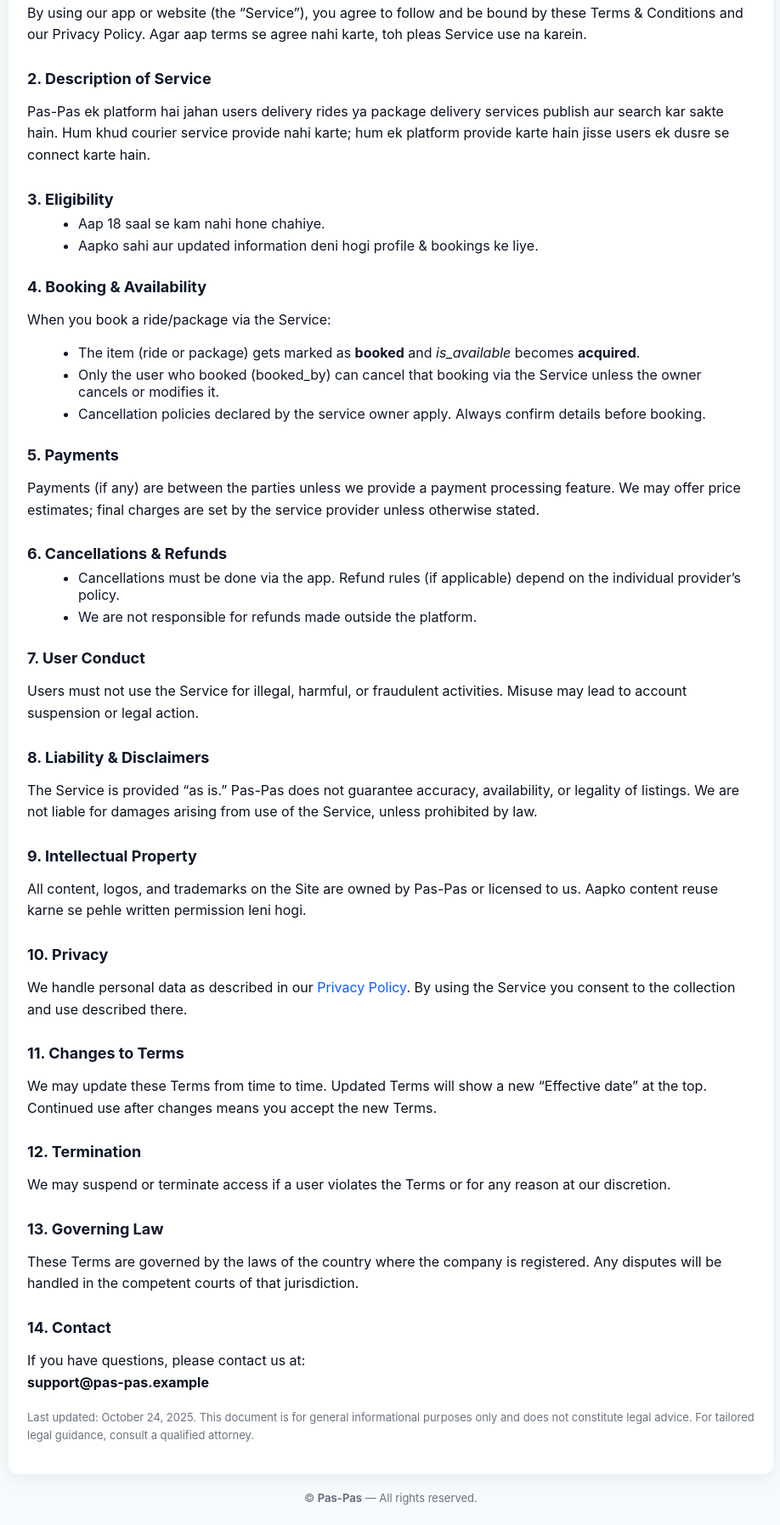
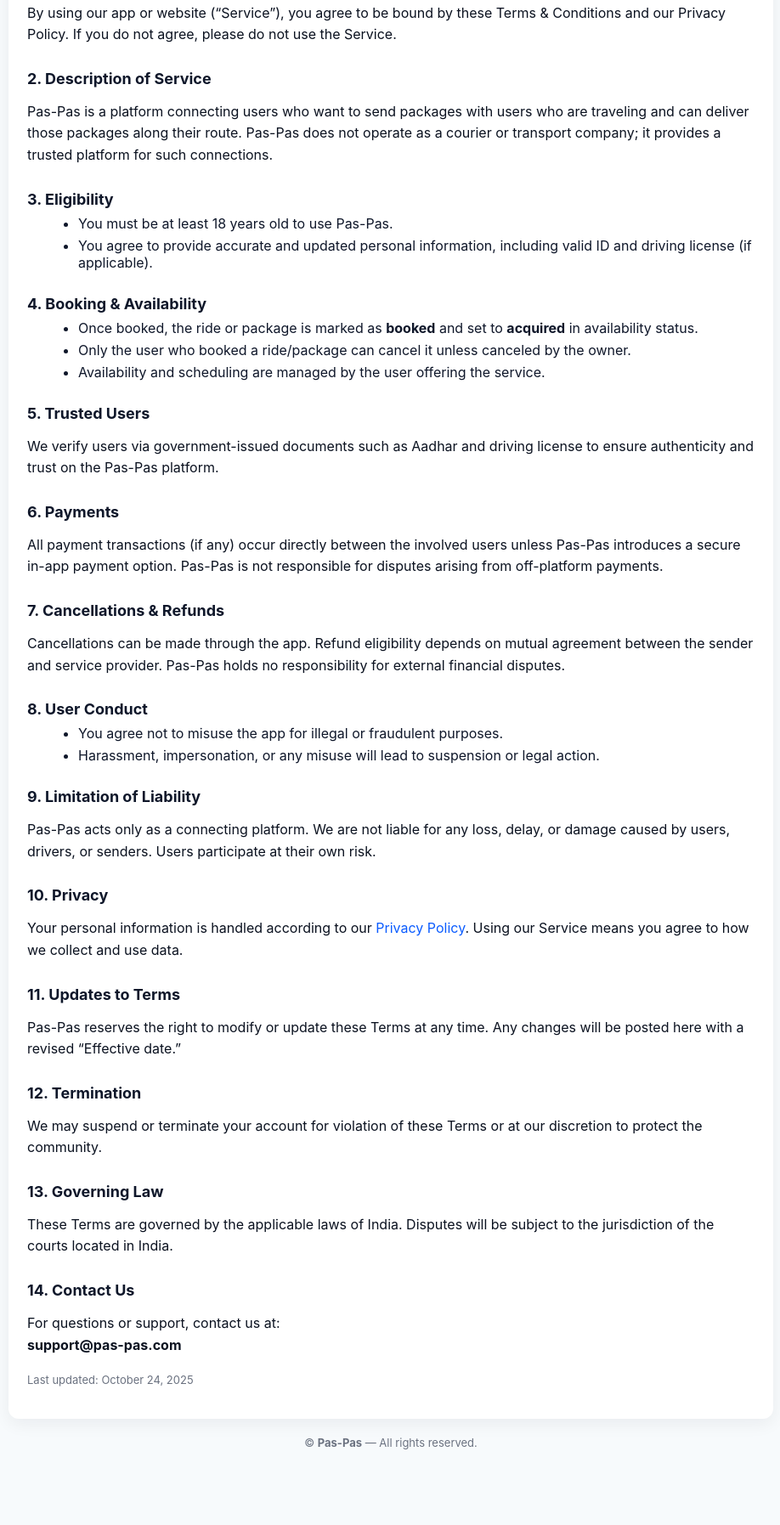
Before and after one commit to AnukulAntwal/pas_pas, a website: page public/terms.html in a window 1280 px wide. Shown: the part 242-2037 px from the top of the page at 85% size, without its empty margins (180-1098 px from the left). After the commit the page ends 1972 px from the top, so only its background shows below. Drawn offline with Linux system fonts and the light colour scheme.

Commit message:
terms and Conditions or server side rendering of pages

```diff
--- a/package.json
+++ b/package.json
@@ -25,6 +25,8 @@
     "multer": "^2.0.2",
     "mysql2": "^3.14.3",
     "nodemailer": "^7.0.10",
+    "path": "^0.12.7",
+    "resend": "^6.2.2",
     "sequelize": "^6.37.7",
     "socket.io": "^4.8.1"
   },
--- a/public/terms.html
+++ b/public/terms.html
@@ -22,13 +22,10 @@
     p{line-height:1.6;color:#0b1220}
     ul{margin:8px 0 18px 20px}
     li{margin:6px 0}
-    .muted{color:var(--muted);font-size:13px}
     .small{font-size:13px;color:var(--muted);margin-top:18px}
     footer{margin-top:20px;text-align:center;color:var(--muted);font-size:13px}
     a { color:#0b5cff; text-decoration: none; }
     a:hover { text-decoration: underline; }
-
-    /* responsive */
     @media (max-width:600px){
       .wrap{padding:14px;margin:18px}
       .logo{width:48px;height:48px;font-size:18px}
@@ -46,71 +43,61 @@
     </header>
 
     <div class="card">
-
       <h2>1. Acceptance of Terms</h2>
-      <p>By using our app or website (the “Service”), you agree to follow and be bound by these Terms & Conditions and our Privacy Policy. Agar aap terms se agree nahi karte, toh pleas Service use na karein.</p>
+      <p>By using our app or website (“Service”), you agree to be bound by these Terms & Conditions and our Privacy Policy. If you do not agree, please do not use the Service.</p>
 
       <h2>2. Description of Service</h2>
-      <p>Pas-Pas ek platform hai jahan users delivery rides ya package delivery services publish aur search kar sakte hain. Hum khud courier service provide nahi karte; hum ek platform provide karte hain jisse users ek dusre se connect karte hain.</p>
+      <p>Pas-Pas is a platform connecting users who want to send packages with users who are traveling and can deliver those packages along their route. Pas-Pas does not operate as a courier or transport company; it provides a trusted platform for such connections.</p>
 
       <h2>3. Eligibility</h2>
       <ul>
-        <li>Aap 18 saal se kam nahi hone chahiye.</li>
-        <li>Aapko sahi aur updated information deni hogi profile & bookings ke liye.</li>
+        <li>You must be at least 18 years old to use Pas-Pas.</li>
+        <li>You agree to provide accurate and updated personal information, including valid ID and driving license (if applicable).</li>
       </ul>
 
       <h2>4. Booking & Availability</h2>
-      <p>
-        When you book a ride/package via the Service:
-      </p>
       <ul>
-        <li>The item (ride or package) gets marked as <strong>booked</strong> and <em>is_available</em> becomes <strong>acquired</strong>.</li>
-        <li>Only the user who booked (booked_by) can cancel that booking via the Service unless the owner cancels or modifies it.</li>
-        <li>Cancellation policies declared by the service owner apply. Always confirm details before booking.</li>
+        <li>Once booked, the ride or package is marked as <strong>booked</strong> and set to <strong>acquired</strong> in availability status.</li>
+        <li>Only the user who booked a ride/package can cancel it unless canceled by the owner.</li>
+        <li>Availability and scheduling are managed by the user offering the service.</li>
       </ul>
 
-      <h2>5. Payments</h2>
-      <p>
-        Payments (if any) are between the parties unless we provide a payment processing feature. We may offer price estimates; final charges are set by the service provider unless otherwise stated.
+      <h2>5. Trusted Users</h2>
+      <p>We verify users via government-issued documents such as Aadhar and driving license to ensure authenticity and trust on the Pas-Pas platform.</p>
+
+      <h2>6. Payments</h2>
+      <p>All payment transactions (if any) occur directly between the involved users unless Pas-Pas introduces a secure in-app payment option. Pas-Pas is not responsible for disputes arising from off-platform payments.</p>
+
+      <h2>7. Cancellations & Refunds</h2>
+      <p>Cancellations can be made through the app. Refund eligibility depends on mutual agreement between the sender and service provider. Pas-Pas holds no responsibility for external financial disputes.</p>
+
+      <h2>8. User Conduct</h2>
+      <ul>
+        <li>You agree not to misuse the app for illegal or fraudulent purposes.</li>
+        <li>Harassment, impersonation, or any misuse will lead to suspension or legal action.</li>
+      </ul>
+
+      <h2>9. Limitation of Liability</h2>
+      <p>Pas-Pas acts only as a connecting platform. We are not liable for any loss, delay, or damage caused by users, drivers, or senders. Users participate at their own risk.</p>
+
+      <h2>10. Privacy</h2>
+      <p>Your personal information is handled according to our <a href="privacy.html">Privacy Policy</a>. Using our Service means you agree to how we collect and use data.</p>
+
+      <h2>11. Updates to Terms</h2>
+      <p>Pas-Pas reserves the right to modify or update these Terms at any time. Any changes will be posted here with a revised “Effective date.”</p>
+
+      <h2>12. Termination</h2>
+      <p>We may suspend or terminate your account for violation of these Terms or at our discretion to protect the community.</p>
+
+      <h2>13. Governing Law</h2>
+      <p>These Terms are governed by the applicable laws of India. Disputes will be subject to the jurisdiction of the courts located in India.</p>
+
+      <h2>14. Contact Us</h2>
+      <p>For questions or support, contact us at:<br>
+        <strong>support@pas-pas.com</strong>
       </p>
 
-      <h2>6. Cancellations & Refunds</h2>
-      <ul>
-        <li>Cancellations must be done via the app. Refund rules (if applicable) depend on the individual provider’s policy.</li>
-        <li>We are not responsible for refunds made outside the platform.</li>
-      </ul>
-
-      <h2>7. User Conduct</h2>
-      <p>Users must not use the Service for illegal, harmful, or fraudulent activities. Misuse may lead to account suspension or legal action.</p>
-
-      <h2>8. Liability & Disclaimers</h2>
-      <p>
-        The Service is provided “as is.” Pas-Pas does not guarantee accuracy, availability, or legality of listings. We are not liable for damages arising from use of the Service, unless prohibited by law.
-      </p>
-
-      <h2>9. Intellectual Property</h2>
-      <p>All content, logos, and trademarks on the Site are owned by Pas-Pas or licensed to us. Aapko content reuse karne se pehle written permission leni hogi.</p>
-
-      <h2>10. Privacy</h2>
-      <p>
-        We handle personal data as described in our <a href="/privacy.html">Privacy Policy</a>. By using the Service you consent to the collection and use described there.
-      </p>
-
-      <h2>11. Changes to Terms</h2>
-      <p>We may update these Terms from time to time. Updated Terms will show a new “Effective date” at the top. Continued use after changes means you accept the new Terms.</p>
-
-      <h2>12. Termination</h2>
-      <p>We may suspend or terminate access if a user violates the Terms or for any reason at our discretion.</p>
-
-      <h2>13. Governing Law</h2>
-      <p>These Terms are governed by the laws of the country where the company is registered. Any disputes will be handled in the competent courts of that jurisdiction.</p>
-
-      <h2>14. Contact</h2>
-      <p>If you have questions, please contact us at:<br>
-        <strong>support@pas-pas.example</strong>
-      </p>
-
-      <p class="small">Last updated: October 24, 2025. This document is for general informational purposes only and does not constitute legal advice. For tailored legal guidance, consult a qualified attorney.</p>
+      <p class="small">Last updated: October 24, 2025</p>
     </div>
 
     <footer>
```
Also changed, not shown: index.js (+26 -8 lines), public/privacy.html (added, +107 -0 lines), services/emailService.js (+25 -0 lines), 1 other file.
